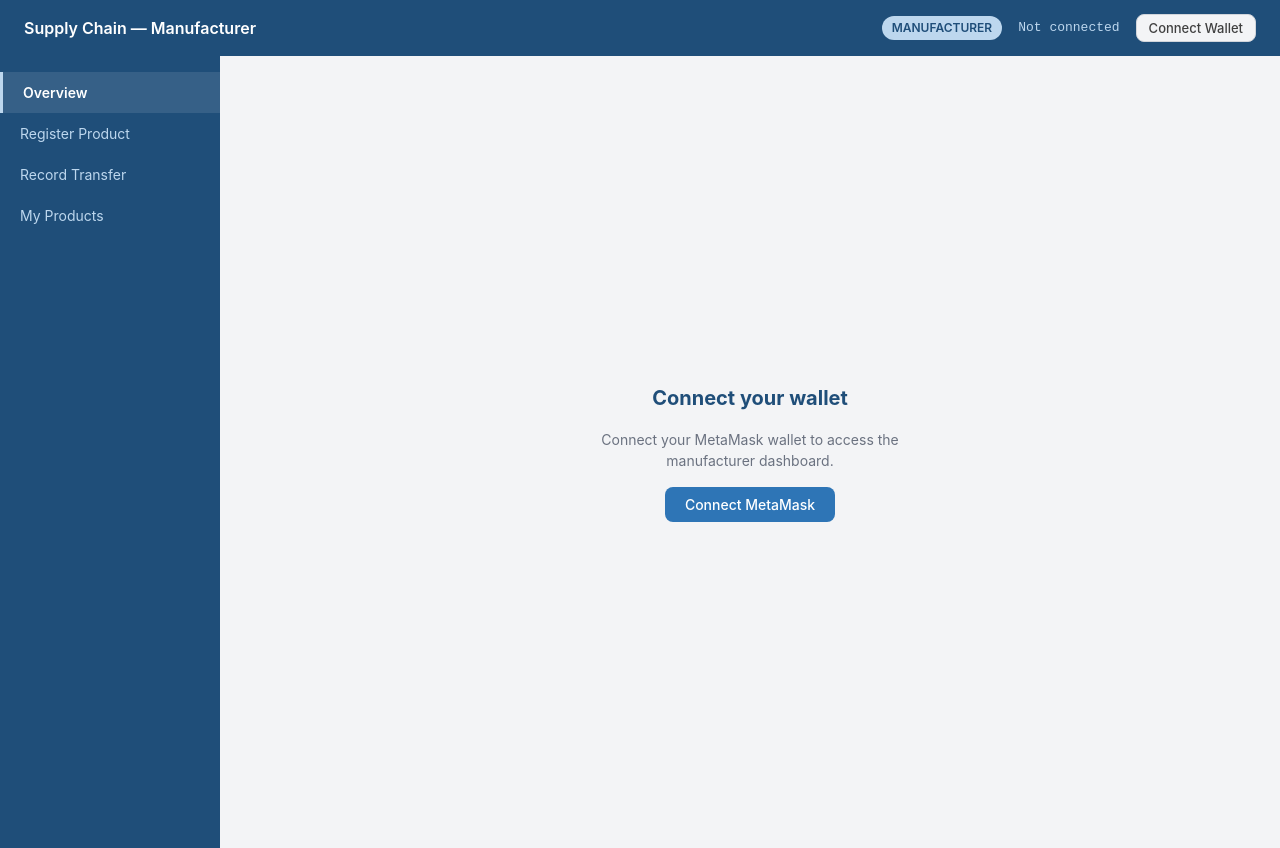
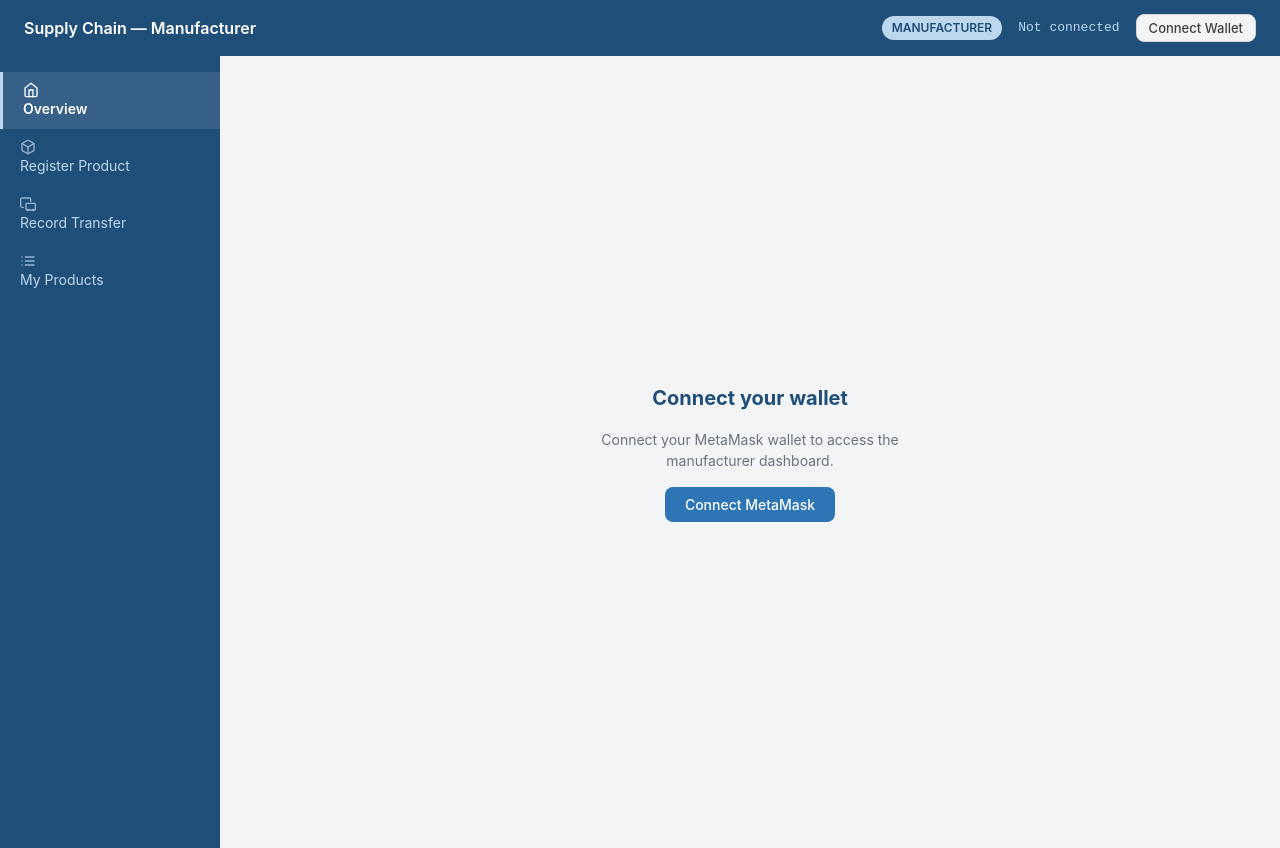
Before and after one commit to WanzaBlock/supply-chain-management, a plain HTML site: page frontend/manufacturer/index.html in a window 1280 px wide. Drawn offline with Linux system fonts and the light colour scheme.

Commit message:
feat: replace emoji icons with professional Lucide SVG icons

```diff
--- a/frontend/manufacturer/index.html
+++ b/frontend/manufacturer/index.html
@@ -34,11 +34,11 @@
 <div class="layout">
   <aside class="sidebar">
     <nav>
-      <a href="#" class="active" data-section="overview">Overview</a>
-      <a href="#" data-section="register">Register Product</a>
-      <a href="#" data-section="transfer">Record Transfer</a>
-      <a href="#" data-section="products">My Products</a>
-    </nav>
+      <a href="#" class="active" data-section="overview"><span class="nav-icon"><svg xmlns="http://www.w3.org/2000/svg" width="16" height="16" viewBox="0 0 24 24" fill="none" stroke="currentColor" stroke-width="2" stroke-linecap="round" stroke-linejoin="round"><path d="m3 9 9-7 9 7v11a2 2 0 0 1-2 2H5a2 2 0 0 1-2-2z"/><polyline points="9 22 9 12 15 12 15 22"/></svg></span>Overview</a>
+      <a href="#"  data-section="register"><span class="nav-icon"><svg xmlns="http://www.w3.org/2000/svg" width="16" height="16" viewBox="0 0 24 24" fill="none" stroke="currentColor" stroke-width="2" stroke-linecap="round" stroke-linejoin="round"><path d="M21 8a2 2 0 0 0-1-1.73l-7-4a2 2 0 0 0-2 0l-7 4A2 2 0 0 0 3 8v8a2 2 0 0 0 1 1.73l7 4a2 2 0 0 0 2 0l7-4A2 2 0 0 0 21 16Z"/><path d="m3.3 7 8.7 5 8.7-5"/><path d="M12 22V12"/></svg></span>Register Product</a>
+      <a href="#"  data-section="transfer"><span class="nav-icon"><svg xmlns="http://www.w3.org/2000/svg" width="16" height="16" viewBox="0 0 24 24" fill="none" stroke="currentColor" stroke-width="2" stroke-linecap="round" stroke-linejoin="round"><path d="M5 17H3a2 2 0 0 1-2-2V5a2 2 0 0 1 2-2h11a2 2 0 0 1 2 2v3"/><rect x="9" y="11" width="14" height="10" rx="1"/><circle cx="12" cy="21" r="1"/><circle cx="20" cy="21" r="1"/></svg></span>Record Transfer</a>
+      <a href="#"  data-section="products"><span class="nav-icon"><svg xmlns="http://www.w3.org/2000/svg" width="16" height="16" viewBox="0 0 24 24" fill="none" stroke="currentColor" stroke-width="2" stroke-linecap="round" stroke-linejoin="round"><line x1="8" y1="6" x2="21" y2="6"/><line x1="8" y1="12" x2="21" y2="12"/><line x1="8" y1="18" x2="21" y2="18"/><line x1="3" y1="6" x2="3.01" y2="6"/><line x1="3" y1="12" x2="3.01" y2="12"/><line x1="3" y1="18" x2="3.01" y2="18"/></svg></span>My Products</a>
+      </nav>
   </aside>
 
   <main class="main">
--- a/frontend/shared/style.css
+++ b/frontend/shared/style.css
@@ -276,3 +276,9 @@ tbody td.mono { font-family: monospace; font-size: 12px; }
   .sidebar { display: none; }
   .form-grid { grid-template-columns: 1fr; }
 }
+
+/* ── Nav SVG Icons ──────────────────────────────────────────────────────── */
+.nav-icon { display: flex; align-items: center; opacity: 0.75; flex-shrink: 0; }
+.sidebar nav a:hover .nav-icon,
+.sidebar nav a.active .nav-icon { opacity: 1; }
+.connect-icon svg { width: 56px; height: 56px; }
```
Also changed, not shown: frontend/distributor/index.html (+4 -3 lines), frontend/regulator/index.html (+5 -5 lines).
